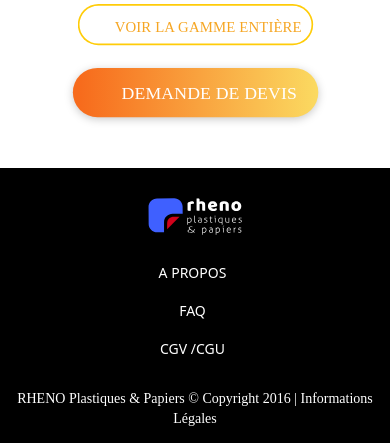
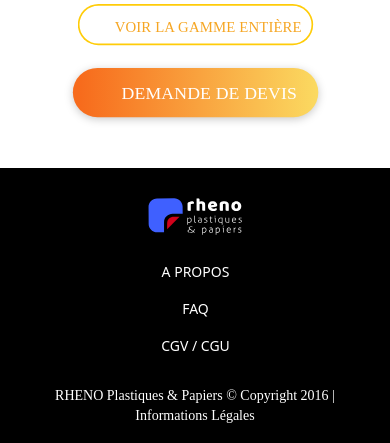
Before and after one commit to zayrt/rheno-static, a PHP site: page /intercalaires_index.html in a window 390 px wide. Shown: the part 1040-1483 px from the top of the page. Run offline with PHP 8.4, Linux system fonts and the light colour scheme; some libraries are stand-ins or nearby versions; some web fonts are replaced.

Commit message:
first page clean

```diff
--- a/css/footer.css
+++ b/css/footer.css
@@ -26,9 +26,6 @@
     .copyright {
         font-size: 11px;
         padding-top: 75px;
-    }
-    .li-footer {
-        padding-top: 17px;
     }
     footer {
         height: 201px;
@@ -64,9 +61,6 @@
 }
 
 @media (max-width: 767px) {
-    .ul-mobile {
-        text-align: center;
-    }
     .copyright {
         padding-top: 20px;
         text-align: center;
@@ -79,13 +73,18 @@
     footer {
         height: 275px;
     }
-    .li-footer {
-        padding-top: 18px;
-    }
 }
 
 footer {
     background-color: black;
+}
+
+.li-footer {
+    padding-top: 17px;
+}
+
+.text-center {
+    text-align: center;
 }
 
 .copyright {
@@ -93,6 +92,10 @@ footer {
     color: #FFFFFF;
 }
 
+.remove-list-type {
+    list-style-type: none;
+}
+
 .bloc-center {
     margin-left: auto;
     margin-right: auto;
--- a/intercalaires_index.html
+++ b/intercalaires_index.html
@@ -208,43 +208,46 @@
     </div>
     <!-- Fin liste -->
     <footer>
-        <div class="container-fluid">
-            <div class="row footer-padding">
-                <div class="col-lg-4 col-md-3 col-sm-3 col-xs-12">
+        <div class="container-fluid footer-padding">
+            <div class="col-lg-4 col-md-2 col-sm-2 col-xs-12">
                 <img class="logo-footer bloc-center" src="./images/logo.svg" />
             </div>
             <div class="col-lg-4 hidden-md hidden-sm hidden-xs">
                 <img class="arrow-footer bloc-center" src="./images/footer-arrow.svg" />
-                    <div class="row">
-                        <div class="col-lg-11 col-lg-offset-1">
-                            <p class="copyright">RHENO Plastiques &amp; Papiers © Copyright 2016 | Informations Légales</p>
+                <p class="copyright bloc-center">
+                    RHENO Plastiques &amp; Papiers © Copyright 2016 | Informations Légales
+                </p>
+            </div>
+            <div class="hidden-lg col-md-8 col-sm-8 col-xs-12">
+                <div class="row middle-bloc-footer">
+                    <div class="col-md-12 col-sm-12 hidden-xs">
+                        <ul class="list-inline bloc-center">
+                            <li class="li-footer"><a class="link-footer" href="#">A PROPOS</a></li>
+                            <li class="li-footer"><a class="link-footer" href="#">FAQ</a></li>
+                            <li class="li-footer"><a class="link-footer" href="#">CGV / CGU</a></li>
+                        </ul>
+                    </div>
+                    <div class="col-xs-8 col-xs-offset-1 hidden-md hidden-sm">
+                        <ul class="remove-list-type text-center" style="margin-left: 10%;">
+                            <li class="li-footer"><a class="link-footer" href="#">A PROPOS</a></li>
+                            <li class="li-footer"><a class="link-footer" href="#">FAQ</a></li>
+                            <li class="li-footer"><a class="link-footer" href="#">CGV / CGU</a></li>
+                        </ul>
+                    </div>
+                    <div class="col-md-12 col-sm-12 col-xs-12">
+                        <p class="copyright bloc-center">RHENO Plastiques &amp; Papiers © Copyright 2016 | Informations Légales</p>
                     </div>
                 </div>
             </div>
-                <div class="hidden-lg col-md-7 col-sm-7 col-xs-12">
-                    <div class="row middle-bloc-footer">
-                        <div class="col-md-10 col-sm-10 col-md-offset-2 col-sm-offset-2 col-xs-4 col-xs-offset-4">
-                            <ul class="list-inline ul-mobile">
+            <div class="hidden-lg col-md-2 col-sm-2 hidden-xs">
+                <img class="arrow-tab-footer bloc-center" src="./images/footer-arrow.svg" />
+            </div>
+            <div class="col-lg-2 col-lg-offset-2 hidden-md hidden-sm hidden-xs">
+                <ul class="remove-list-type">
                     <li class="li-footer"><a class="link-footer" href="#">A PROPOS</a></li>
                     <li class="li-footer"><a class="link-footer" href="#">FAQ</a></li>
-                                <li class="li-footer"><a class="link-footer" href="#">CGV /CGU</a></li>
+                    <li class="li-footer"><a class="link-footer" href="#">CGV / CGU</a></li>
                 </ul>
-                        </div>
-                        <div class="col-md-11 col-sm-11 col-md-offset-1 col-sm-offset-1 col-xs-12">
-                            <p class="copyright">RHENO Plastiques &amp; Papiers © Copyright 2016 | Informations Légales</p>
-                        </div>
-                    </div>
-                </div>
-                <div class="hidden-lg col-md-1 col-sm-1 hidden-xs">
-                    <img class="arrow-tab-footer bloc-center" src="./images/footer-arrow.svg" />
-                </div>
-                <div class="col-lg-1 col-lg-offset-2 hidden-md hidden-sm hidden-xs">
-                    <ul class="list-inline">
-                        <li class="li-footer"><a class="link-footer" href="#">A PROPOS</a></li>
-                        <li class="li-footer"><a class="link-footer" href="#">FAQ</a></li>
-                        <li class="li-footer"><a class="link-footer" href="#">CGV /CGU</a></li>
-                    </ul>
-                </div>
             </div>
         </div>
     </footer>
```
Lines whose indentation alone changed are shown as unchanged.
